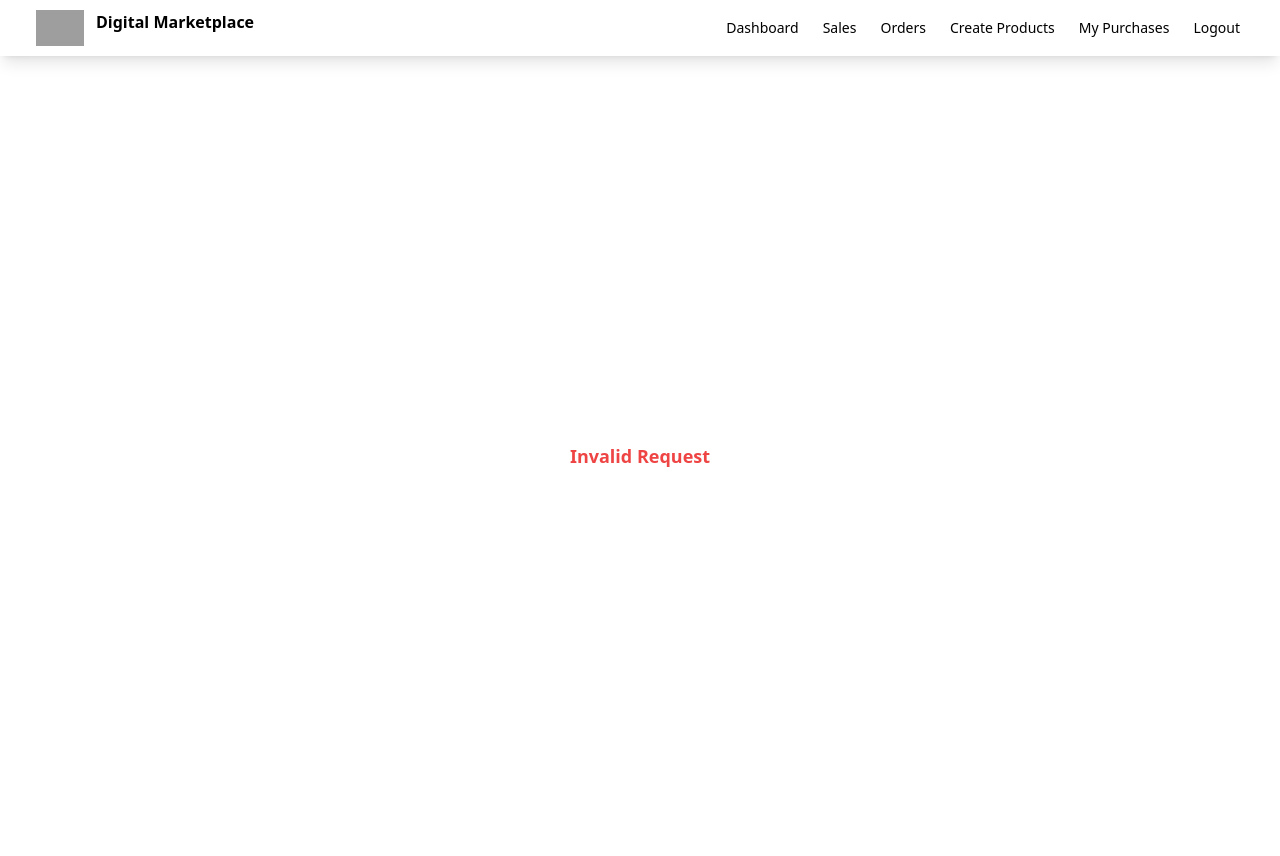
After one commit to PRIXYY/Digital-marktplace, a Django app: page /invalid in a window 1280 px wide. The commit adds this page. Run offline with Django 5.2, Linux system fonts and the light colour scheme; some libraries are stand-ins or nearby versions; grey boxes are pictures that could not be loaded.

Commit message:
Restricting edit and delete operations

```diff
--- a/myapp/templates/myapp/index.html
+++ b/myapp/templates/myapp/index.html
@@ -16,6 +16,10 @@
                 </div>
                 <div>
                     {{ product.description }}
+
+                </div>
+                <div>
+                    Created By: {{ product.seller }}
 
                 </div>
                 <div class="text-green-700">
--- /dev/null
+++ b/myapp/templates/myapp/invalid.html
@@ -0,0 +1,7 @@
+{% extends 'myapp/base.html' %}
+{% block body %}
+<div class="flex flex-col justify-center items-center min-h-screen">
+    <h1 class="font-bold text-red-500 text-lg">Invalid Request</h1>
+</div>
+
+{% endblock %}
--- a/myapp/urls.py
+++ b/myapp/urls.py
@@ -14,6 +14,7 @@ urlpatterns = [
     path('register',views.register,name='register'),
     path('login',auth_views.LoginView.as_view(template_name='myapp/login.html'),name='login'),
     path('logout',auth_views.LogoutView.as_view(template_name='myapp/logout.html'),name='logout'),
+    path('invalid',views.invalid,name='invalid'),
 
 
 ]
--- a/myapp/views.py
+++ b/myapp/views.py
@@ -22,7 +22,9 @@ def create_product(request):
     if request.method == 'POST':
         product_form = ProductForm(request.POST,request.FILES)
         if product_form.is_valid():
-            new_product = product_form.save()
+            new_product = product_form.save(commit=False)
+            new_product.seller = request.user
+            new_product.save()
             return redirect('index')
 
     product_form = ProductForm()
@@ -30,6 +32,9 @@ def create_product(request):
 
 def product_edit(request,id):
     product = Product.objects.get(id=id)
+    if product.seller != request.user:
+        return redirect('invalid')
+
     product_form = ProductForm(request.POST or None,request.FILES or None,instance=product)
     if request.method == 'POST':
         if product_form.is_valid():
@@ -39,6 +44,9 @@ def product_edit(request,id):
 
 def product_delete(request,id):
     product = Product.objects.get(id=id)
+    if product.seller != request.user:
+        return redirect('invalid')
+
     if request.method == 'POST':
         product.delete()
         return redirect('index')
@@ -57,3 +65,6 @@ def register(request):
         return redirect('index')
     user_form = UserRegisterationForm()
     return render(request,'myapp/register.html',{'user_form':user_form})
+
+def invalid(request):
+    return render(request,'myapp/invalid.html')
```
Also changed, not shown: db.sqlite3, uploads/gargantua-black-3840x2160-11475.jpg (added).
